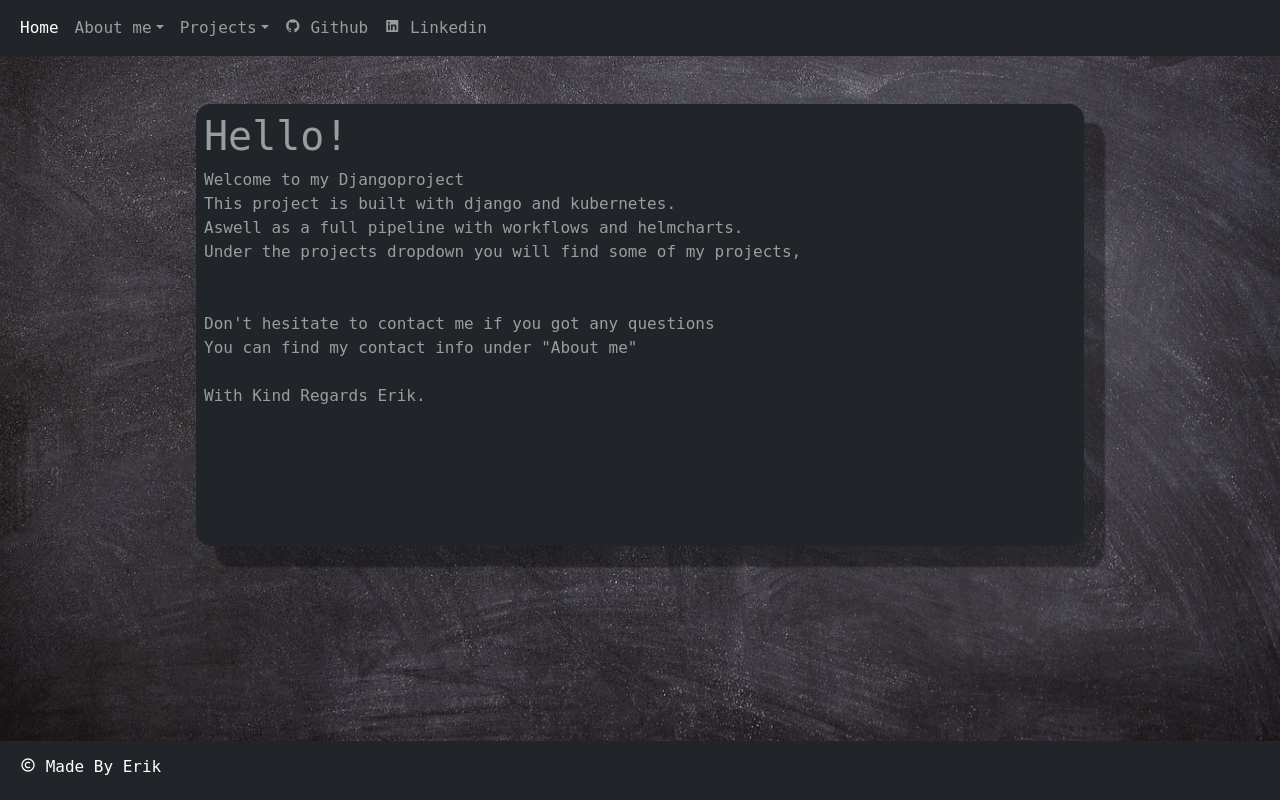
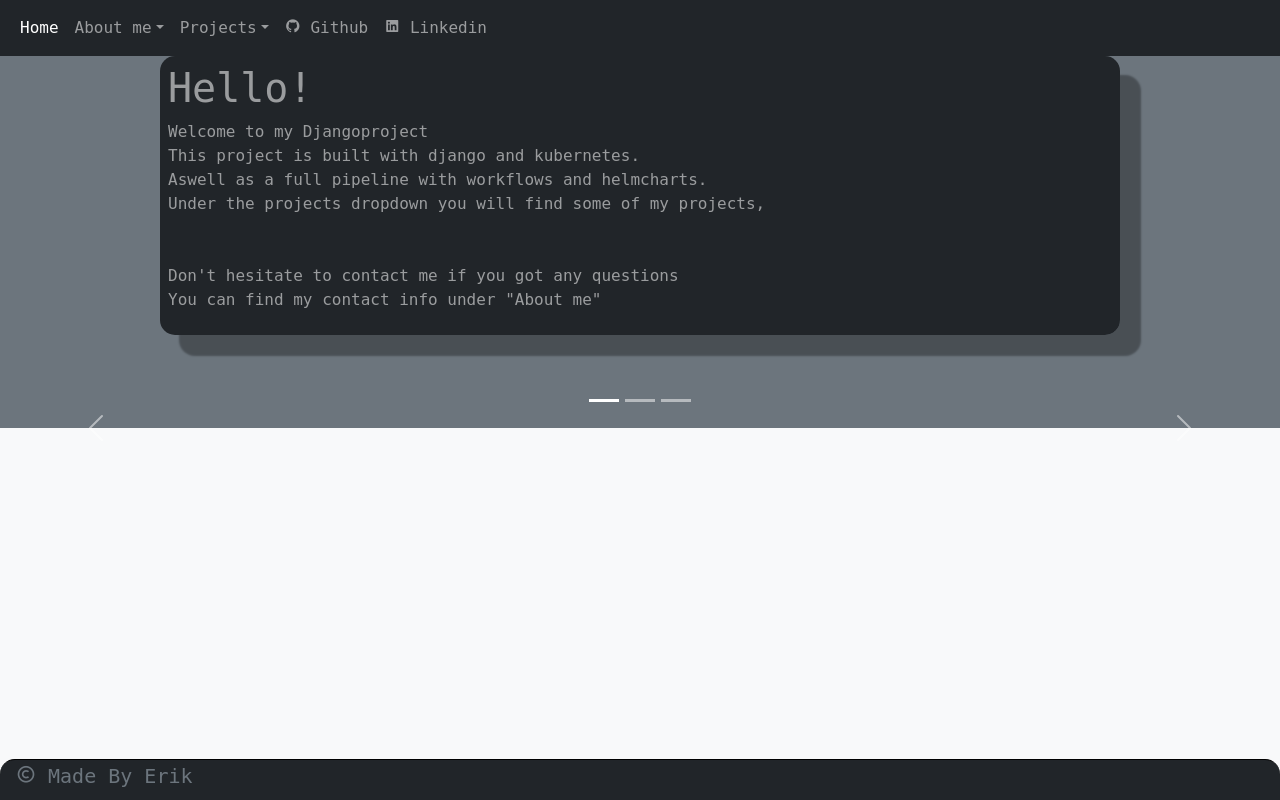
Before and after one commit to erikhalt/djangoweb, a Django app: page / in a window 1280 px wide. Run offline with Django 4.2, Linux system fonts and the light colour scheme; some libraries are stand-ins or nearby versions.

Commit message:
start new homepage

```diff
--- a/homepage/templates/home.html
+++ b/homepage/templates/home.html
@@ -7,7 +7,7 @@ HOME
 
 
 {% block content %}
-<div class="row h-100 m-0 p-5">
+<div class="row h-50 m-0 p-0 static-top bg-secondary">
     <div class="container bg-dark position-relative w-75 h-75 info-wrapper p-2 justify-content-center overflow-auto">
         <h1 class="position-relative info-text">Hello!</h1>
         <p class="position-relative info-text">
@@ -25,6 +25,40 @@ HOME
         </p>
     </div>
 </div>
+<div class="container-fluid m-0 p-0">
+    <div id="demo" class="carousel slide" data-bs-ride="carousel">
+
+
+        <div class="carousel-indicators">
+            <button type="button" data-bs-target="#demo" data-bs-slide-to="0" class="active"></button>
+            <button type="button" data-bs-target="#demo" data-bs-slide-to="1"></button>
+            <button type="button" data-bs-target="#demo" data-bs-slide-to="2"></button>
+        </div>
+
+
+        <div class="carousel-inner">
+            <div class="carousel-item active">
+                <div class="row">
+                    <div class="col-6">
+                        <div class="container mx-auto"></div>
+                    </div>
+                    <div class="col-6">
+                        <div class="container mx-auto"></div>
+                    </div>
+                </div>
+            </div>
+        </div>
+
+
+        <button class="carousel-control-prev" type="button" data-bs-target="#demo" data-bs-slide="prev">
+            <span class="carousel-control-prev-icon"></span>
+        </button>
+        <button class="carousel-control-next" type="button" data-bs-target="#demo" data-bs-slide="next">
+            <span class="carousel-control-next-icon"></span>
+        </button>
+    </div>
+
+</div>
 {% endblock %}
 
 {% block bottomnav %}
--- a/static/css/style.css
+++ b/static/css/style.css
@@ -15,6 +15,13 @@ text {
 
 .info-text {
     color: rgba(255, 255, 255, .55);
+}
+
+
+.footernav {
+    border-top: 1px solid black;
+    border-top-left-radius: 15px;
+    border-top-right-radius: 15px;
 }
 
 .content-wrapper {
--- a/templates/Base.html
+++ b/templates/Base.html
@@ -33,8 +33,7 @@
     <script src="{% static 'js/astar.js' %}"></script>
 </head>
 
-<body class="d-flex flex-column">
-    <img id="bg" class="position-absolute img-fluid w-100 h-100" src="{% static 'img/background.jpg' %}" alt="">
+<body class="d-flex flex-column bg-light">
     <header>
         <div class="container-fluid m-0 p-0">
             <nav class="navbar navbar-expand-sm bg-dark navbar-dark navbar-static-top">
@@ -89,13 +88,13 @@
 
 
     <footer>
-        <nav class="navbar navbar-expand-sm bg-dark navbar-dark navbar-static-bottom">
+        <div class="container-fluid h-10 p-1 m-0 fixed-bottom bg-dark footernav">
             <div class="container-fluid w-100">
                 <ul class="navbar-nav w-100">
                     <div class="row w-100">
                         <div class="col-4">
                             <li class="nav-item">
-                                <h5 class="nav-link active" href="#"><i class='bx bx-copyright'></i> Made By Erik
+                                <h5 class="text-secondary"><i class='bx bx-copyright'></i> Made By Erik
                                 </h5>
                             </li>
                         </div>
@@ -110,7 +109,7 @@
                     </div>
                 </ul>
             </div>
-        </nav>
+        </div>
     </footer>
 
 </body>
```
